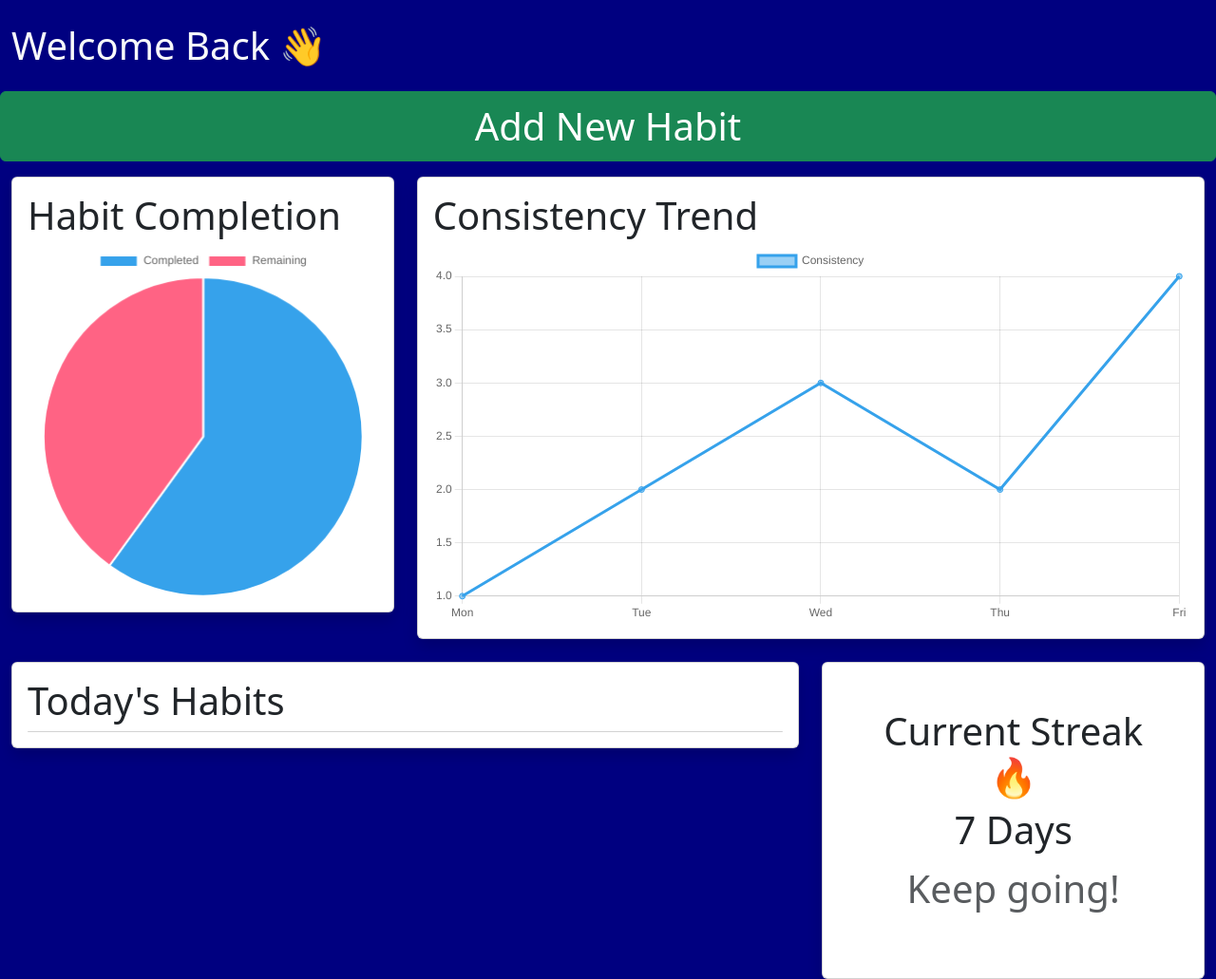
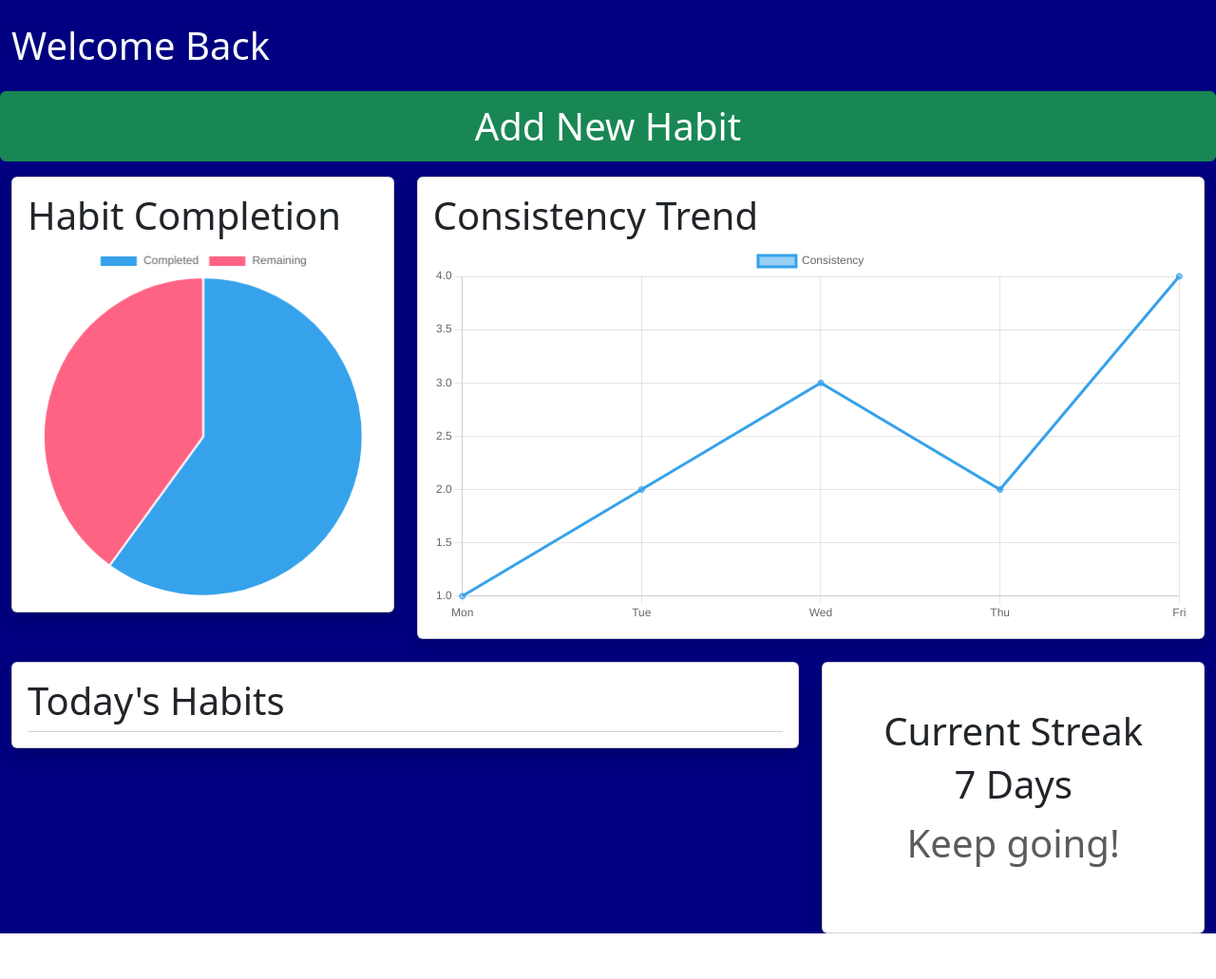
Before and after one commit to keerthi-N7/smart-habit-tracker, a Flask app: page /dashboard in a window 1280 px wide. Shown: the part 138-1169 px from the top of the page at 95% size. After the commit the page ends 1121 px from the top, so only its background shows below. Run offline with Flask 3, Linux system fonts and the light colour scheme.

Commit message:
made necessary changes in each file and completed the MVP of the project.

```diff
--- a/templates/dashboard.html
+++ b/templates/dashboard.html
@@ -30,7 +30,7 @@
 
 <div class="container-fluid mt-4">
 
-<h2 class="mb-4 text-light fs-1">Welcome Back 👋</h2>
+<h2 class="mb-4 text-light fs-1">Welcome Back </h2>
 
 <div class="row">
 
@@ -95,7 +95,7 @@
 <div class="col-md-4">
 <div class="card shadow p-5 text-center">
 
-<h5 class="fs-1">Current Streak 🔥</h5>
+<h5 class="fs-1">Current Streak </h5>
 
 <h1>7 Days</h1>
 
```
